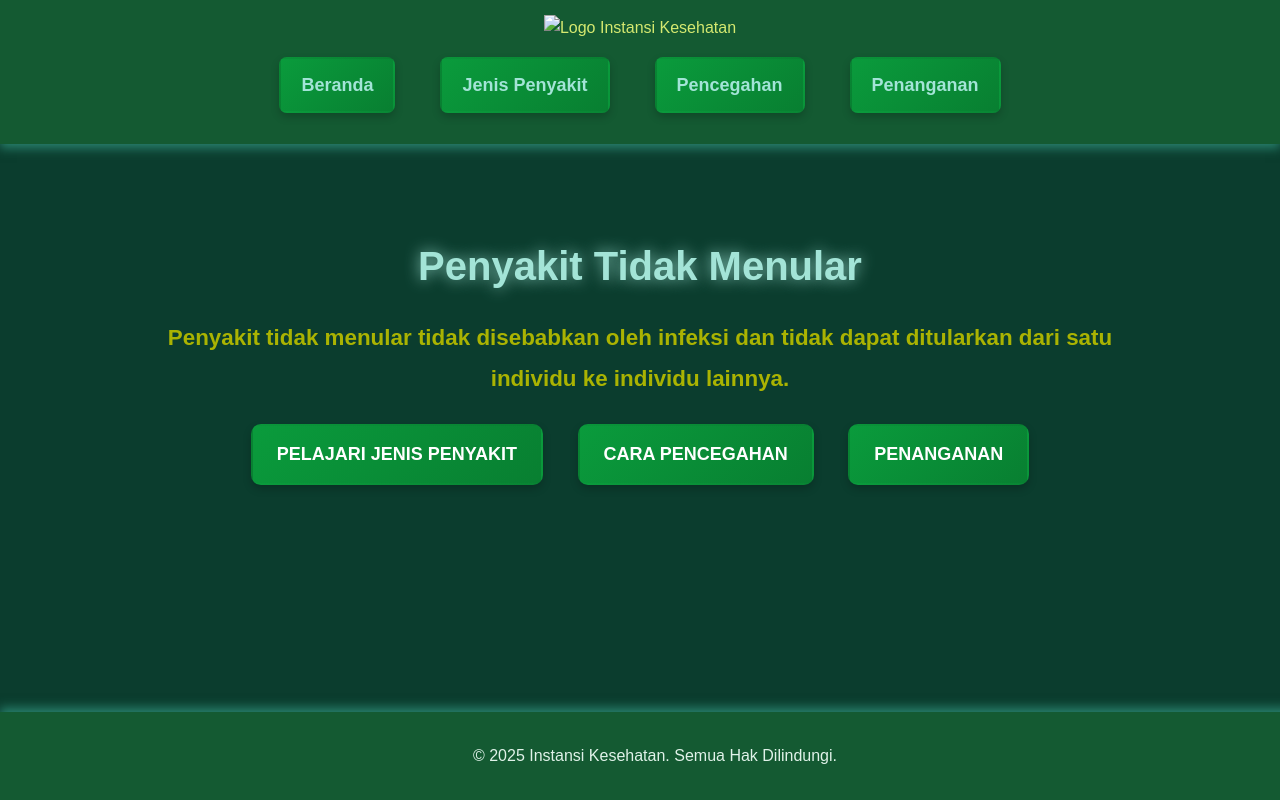
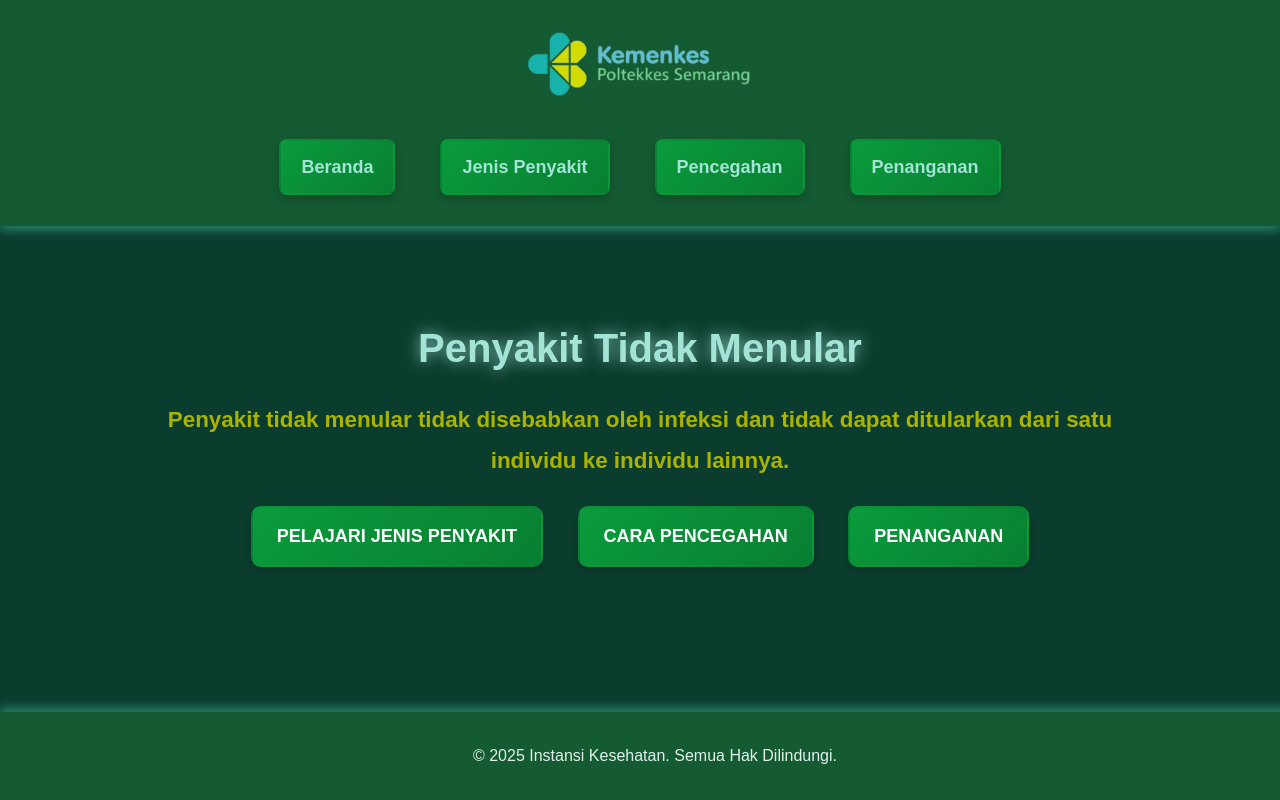
Before and after one commit to Nakareza/CERMAT-Penyakit-Tidak-Menular-, a plain HTML site: page index.html in a window 1280 px wide. Drawn offline with Linux system fonts and the light colour scheme.

Commit message:
Update index.html

```diff
--- a/index.html
+++ b/index.html
@@ -9,7 +9,7 @@
 </head>
 <body>
     <header>
-        <img src="img/logo.png" alt="Logo Instansi Kesehatan" class="logo">
+        <img src="logo.png" alt="Logo Instansi Kesehatan" class="logo">
         <nav>
             <ul>
                 <li><a href="index.html">Beranda</a></li>
```
